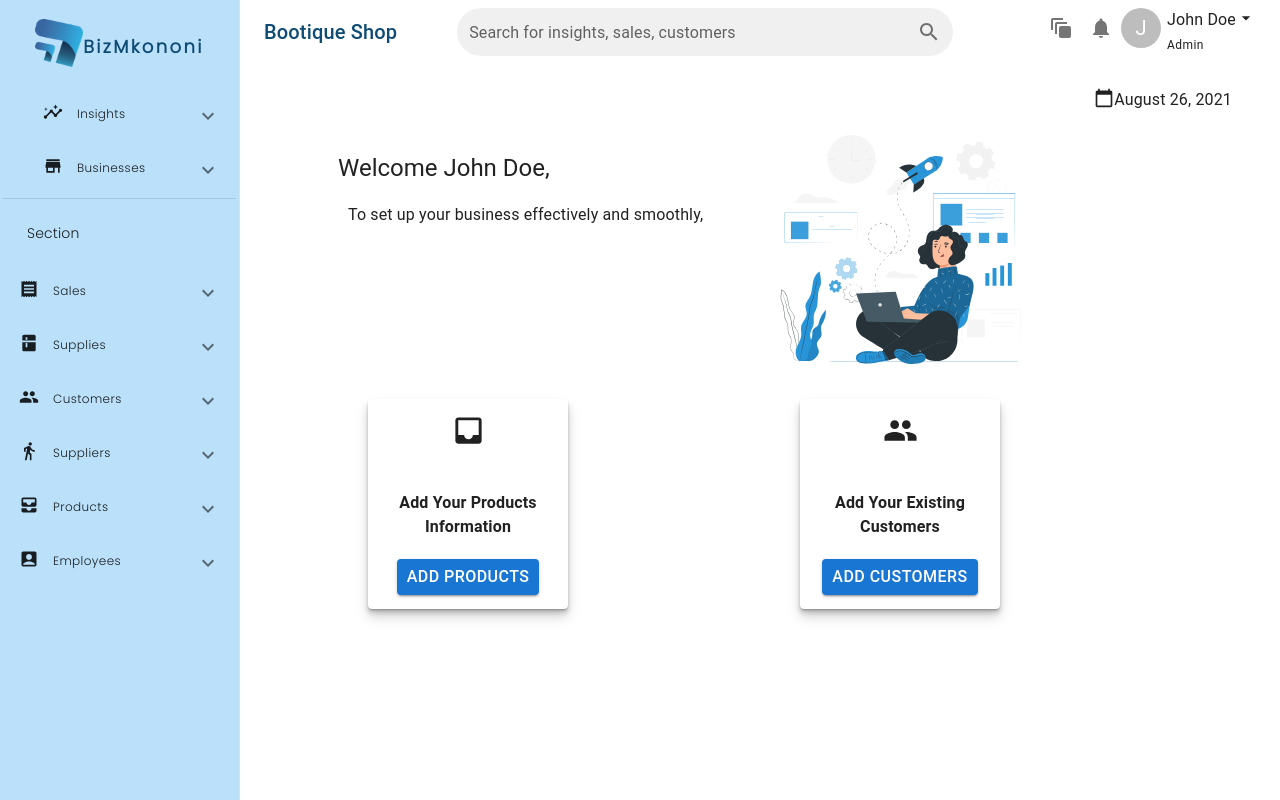
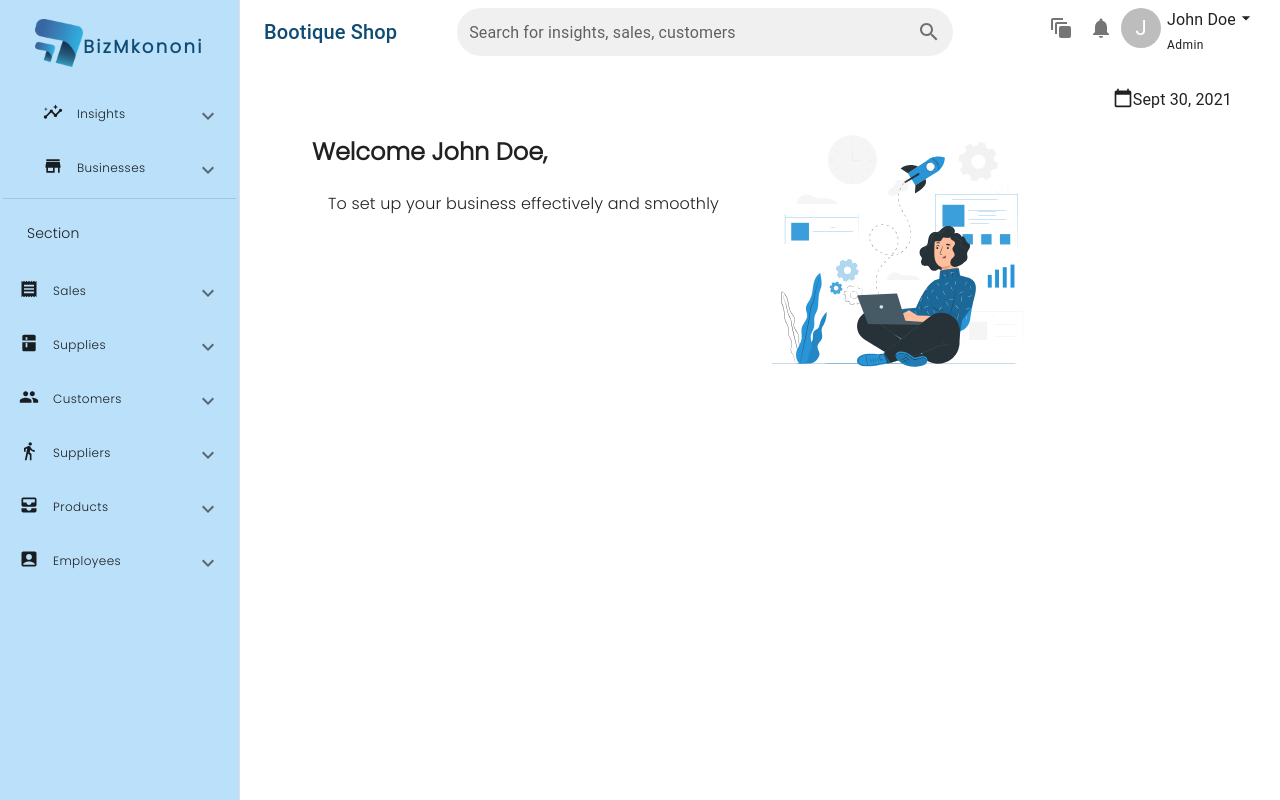
Before and after one commit to OdidaProtas/Ngong, a React (Vite) app: page / in a window 1280 px wide. Built offline with nearby package versions, Linux system fonts and the light colour scheme.

Commit message:
add welcome component

```diff
--- /dev/null
+++ b/src/components/DateComponent/DateComponent.styles.ts
@@ -0,0 +1,20 @@
+import { Theme } from "@mui/material";
+import { createStyles, makeStyles } from "@mui/styles";
+import colors from "../../constants/Themes/colors";
+
+const useStyles = makeStyles((theme: Theme) =>
+  createStyles({
+    root: {
+        display:"flex",
+        justifyContent:"flex-end"
+    },
+    icon:{
+        // marginTop: theme.spacing(2)
+    },
+    date:{
+        display:"flex"
+    }
+  })
+);
+
+export default useStyles;
--- /dev/null
+++ b/src/components/DateComponent/DateComponent.tsx
@@ -0,0 +1,16 @@
+import React from "react";
+import CalendarTodayIcon from "@mui/icons-material/CalendarToday";
+import useStyles from "./DateComponent.styles";
+import Typography from "@mui/material/Typography/Typography";
+
+export default function DateComponent() {
+  const classes = useStyles();
+  return (
+    <div className={classes.root}>
+      <div className={classes.date}>
+        <CalendarTodayIcon className={classes.icon} fontSize="small" />
+        <Typography variant="body1">Sept 30, 2021</Typography>
+      </div>
+    </div>
+  );
+}
--- /dev/null
+++ b/src/components/LandingPageComponent/LandingPageComponent.styles.ts
@@ -0,0 +1,11 @@
+import { Theme } from "@mui/material";
+import { createStyles, makeStyles } from "@mui/styles";
+import colors from "../../constants/Themes/colors";
+
+const useStyles = makeStyles((theme: Theme) =>
+  createStyles({
+    root: {},
+  })
+);
+
+export default useStyles;
--- a/src/components/LandingPageComponent/LandingPageComponent.tsx
+++ b/src/components/LandingPageComponent/LandingPageComponent.tsx
@@ -4,6 +4,9 @@ import CalendarTodayIcon from "@mui/icons-material/CalendarToday";
 import startuplife from "../../assets/images/startup.svg";
 import PeopleIcon from "@mui/icons-material/People";
 import InboxIcon from "@mui/icons-material/Inbox";
+import useStyles from "./LandingPageComponent.styles";
+import { WelcomeComponent } from "..";
+import DateComponent from "../DateComponent/DateComponent";
 
 const cards = [
   {
@@ -24,60 +27,15 @@ interface CardItemsInterface {
 
 const CardItems = ({ item }: CardItemsInterface) => {
   const { icon, title, btn } = item;
-  return (
-    <div
-      className="landingScreenCards"
-      style={{
-        justifyContent: "center",
-        alignItems: "center",
-        width: 200,
-        padding: "14px",
-        borderRadius:"4px"
-      }}
-    >
-      {icon}
-      <Typography
-        style={{ fontWeight: "bold", marginTop: 36, marginBottom: 20 }}
-        variant="body1"
-      >
-        {title}
-      </Typography>
-      <Button variant="contained" size="small">
-        {btn}
-      </Button>
-    </div>
-  );
+  return <div></div>;
 };
 
 export default function LandingPageComponent() {
+  const classes = useStyles();
   return (
     <div>
-      <div style={{ display: "flex", justifyContent: "flex-end" }}>
-        <CalendarTodayIcon fontSize="small" />
-        <Typography variant="body1">August 26, 2021</Typography>
-      </div>
-      <Grid container>
-        <Grid item xs>
-          <Typography style={{ marginTop: 40, marginLeft: 50 }} variant="h5">
-            Welcome John Doe,
-          </Typography>
-          <Typography variant="body1" style={{ marginLeft: 60, marginTop: 19 }}>
-            To set up your business effectively and smoothly,
-          </Typography>
-        </Grid>
-        <Grid item xs>
-          <img style={{ height: 280, width: 280 }} src={startuplife} alt="" />
-        </Grid>
-      </Grid>
-      <div style={{ textAlign: "center", paddingLeft: 80 }}>
-        <Grid container>
-          {cards.map((item: any, idx: number) => (
-            <Grid item xs>
-              <CardItems item={item} key={idx} />
-            </Grid>
-          ))}
-        </Grid>
-      </div>
+      <DateComponent />
+      <WelcomeComponent />
     </div>
   );
 }
--- /dev/null
+++ b/src/components/WelcomeComponent/WelcomeCompent.tsx
@@ -0,0 +1,26 @@
+import { Grid, Typography } from "@mui/material";
+import React from "react";
+
+import HeroImage from "../../assets/images/startup.svg";
+import useStyles from "./WelcomeComponent.styles";
+
+export default function WelcomeComponent() {
+  const classes = useStyles();
+  return (
+    <>
+      <Grid container>
+        <Grid item xs={12} lg={6}>
+          <Typography className={classes.salutation} variant="h5">
+            Welcome John Doe,{" "}
+          </Typography>
+          <Typography className={classes.helper} variant="body1">
+            To set up your business effectively and smoothly
+          </Typography>
+        </Grid>
+        <Grid item xs={12} lg={6}>
+          <img src={HeroImage} className={classes.img} alt="" />
+        </Grid>
+      </Grid>
+    </>
+  );
+}
--- /dev/null
+++ b/src/components/WelcomeComponent/WelcomeComponent.styles.ts
@@ -0,0 +1,26 @@
+import { Theme } from "@mui/material";
+import { createStyles, makeStyles } from "@mui/styles";
+import colors from "../../constants/Themes/colors";
+
+const useStyles = makeStyles((theme: Theme) =>
+  createStyles({
+    root: {},
+    img: {
+      maxWidth: "60%",
+      [theme.breakpoints.down("lg")]: {
+        maxWidth: "100%",
+      },
+    },
+    salutation: {
+      margin: theme.spacing(3),
+      fontFamily: "Poppins",
+      fontWeight: "bold",
+    },
+    helper: {
+      fontFamily: "Poppins",
+      marginLeft: theme.spacing(5),
+    },
+  })
+);
+
+export default useStyles;
--- a/src/components/index.ts
+++ b/src/components/index.ts
@@ -7,6 +7,7 @@ import NavbarComponent from "./NavbarComponent/NavbarComponent";
 import DrawerComponent from "./DrawerComponent/DrawerComponent";
 import DrawerItemComponent from "./DrawerItemComponent/DrawerItemComponent";
 import LandingPageComponent from "./LandingPageComponent/LandingPageComponent";
+import WelcomeComponent from "./WelcomeComponent/WelcomeCompent";
 
 export {
   OnboardingComponent,
@@ -18,4 +19,5 @@ export {
   DrawerComponent,
   DrawerItemComponent,
   LandingPageComponent,
+  WelcomeComponent,
 };
```
